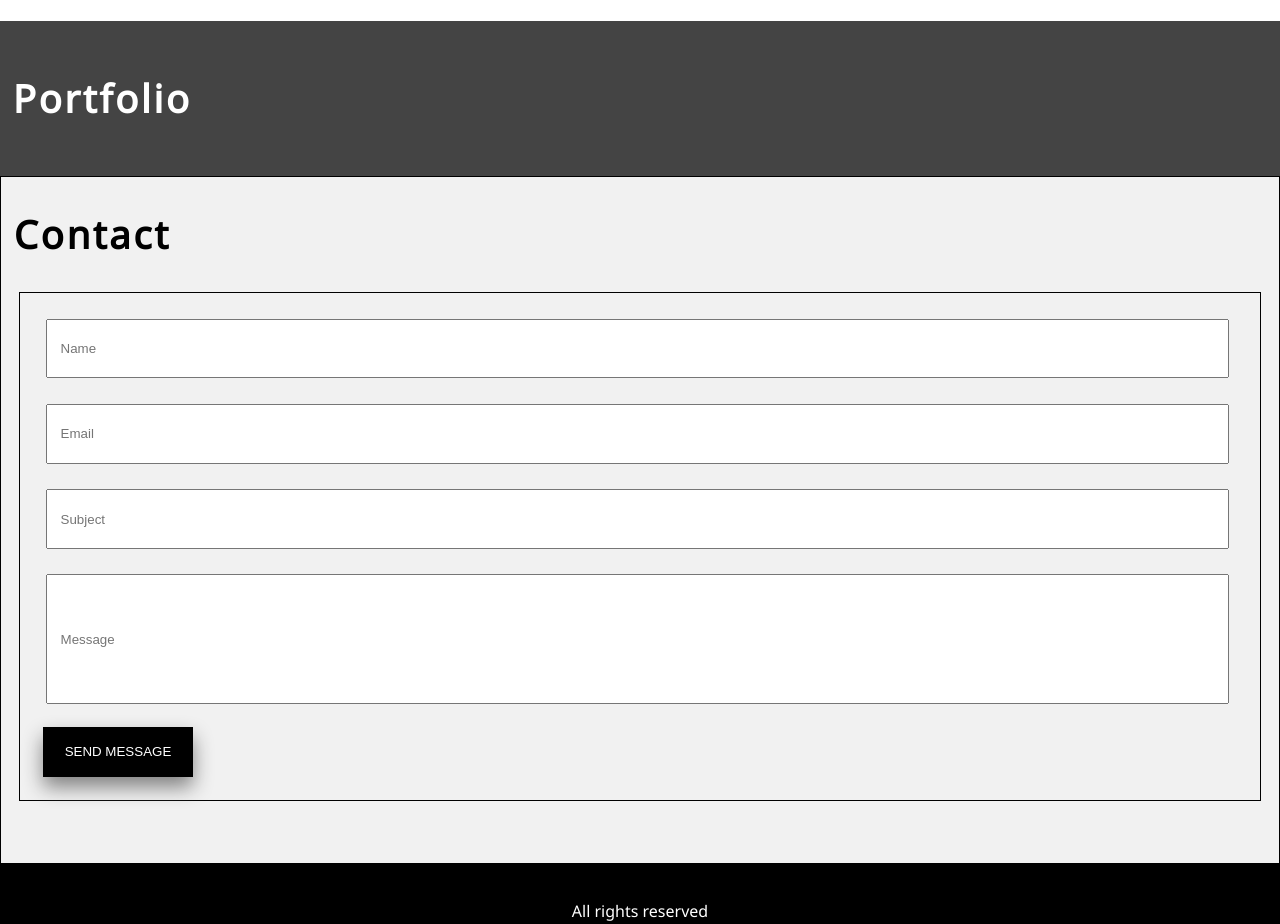
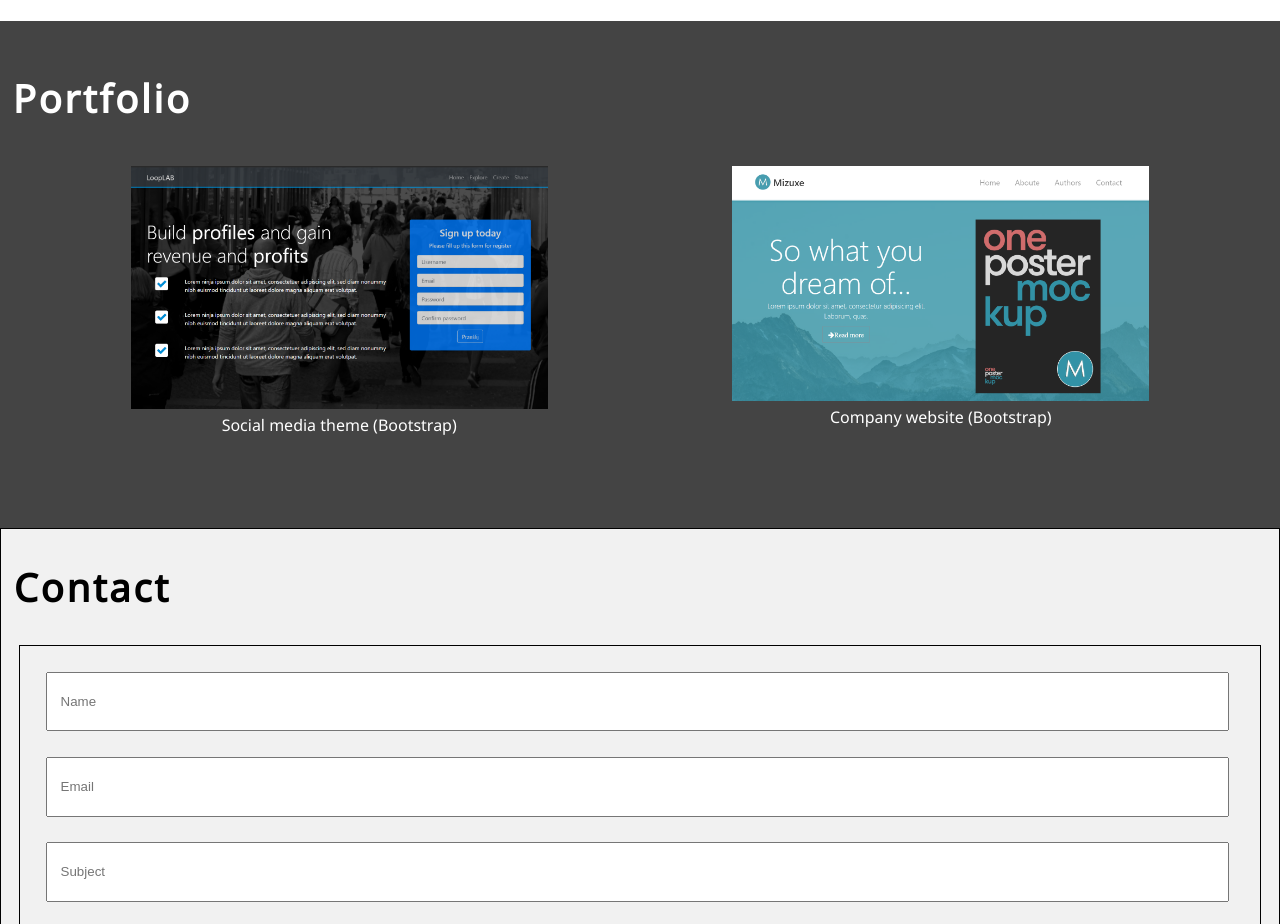
Before and after one commit to Kaspire-pl/Kaspire, a plain HTML site: page index.html in a window 1280 px wide. Shown: the part 1220-2144 px from the top of the page. Drawn offline with Linux system fonts and the light colour scheme.

```diff
--- a/assets/style/main.css
+++ b/assets/style/main.css
@@ -124,6 +124,19 @@
 .portfolio h2{
 	margin:0;
 }
+.portfolio-wrapper{
+	display: flex;
+	justify-content: center;
+	padding: 2vw;
+}
+.project{
+	width: 50%;
+	text-align: center;
+}
+.project img{
+	width: 80%;
+	height: auto;
+}
 .contact {
 	background-color: #f1f1f1;
 	padding:0 0 50px 0px;
--- a/index.html
+++ b/index.html
@@ -71,6 +71,20 @@
         </section>
         <section id="portfolio" class="portfolio">
             <h2>Portfolio</h2>
+            <div class="portfolio-wrapper">
+                <div class="project">
+                    <figure>
+                        <img src="assets/img/looplab.png" alt="" />
+                        <figcaption>Social media theme (Bootstrap)</figcaption>
+                    </figure>
+                </div>
+                <div class="project">
+                    <figure>
+                        <img src="assets/img/mizuxe.png" alt="" />
+                        <figcaption>Company website (Bootstrap)</figcaption>
+                    </figure>
+                </div>
+            </div>
         </section>
        <section id="contact" class="contact">
            <h2>Contact</h2>
```
Also changed, not shown: assets/img/looplab.png (added), assets/img/mizuxe.png (added), 1 other file.
